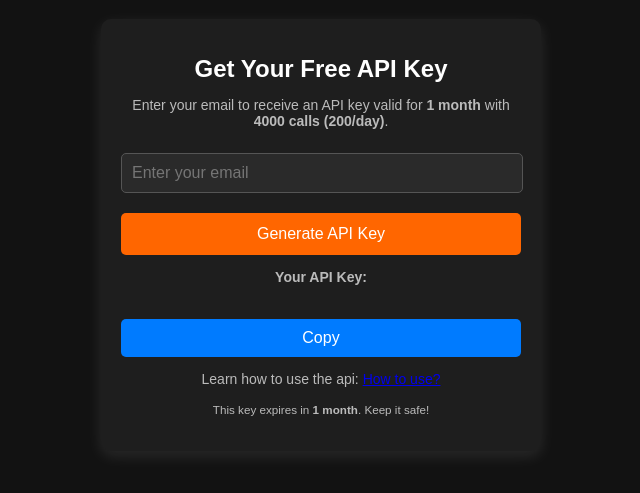
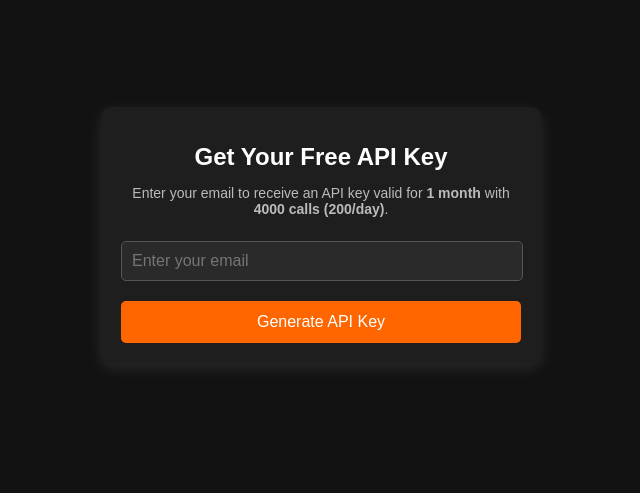
Before and after one commit to MrLwitwma/platform.bitmindai.in, a plain HTML site: page index.html in a window 1280 px wide. Shown: the part 165-658 px from the top of the page, without its empty margins (319-959 px from the left). Drawn offline with Linux system fonts and the light colour scheme.

Commit message:
Add files via upload

```diff
--- a/index.html
+++ b/index.html
@@ -17,7 +17,7 @@
             <button type="submit">Generate API Key</button>
         </form>
 
-        <div id="result">
+        <div id="result" class="hidden">
             <p><strong>Your API Key:</strong></p>
             <div class="key-box">
                 <span id="apiKey"></span>
```
